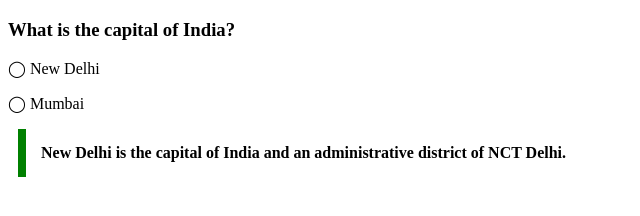
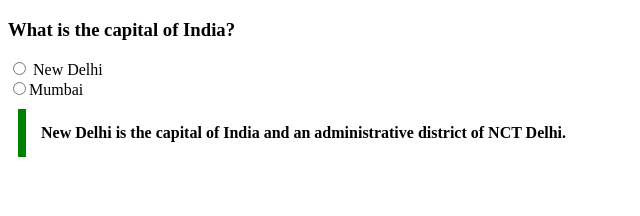
Before and after one commit to acciojob/trivia-Aniket-garad1, a website: page main.html in a window 1280 px wide. Shown: the whole page, without its empty margins (0-640 px from the left). Drawn offline with Linux system fonts and the light colour scheme.

Commit message:
created a submission

```diff
--- a/main.html
+++ b/main.html
@@ -9,10 +9,11 @@
 <body>
 	<!-- the entire body must be written by student -->
 	<h3>What is the capital of India?</h3>
-	<!-- <input type="radio" name="val"> New Delhi<br>
-	<input type="radio" name="val">Mumbai-->
-	<p>&#9711 New Delhi</p>
-	<p>&#9711 Mumbai</p>
+	 <input type="radio" name="val"> New Delhi<br>
+	<input type="radio" name="val">Mumbai
+	<!--<p>&#9711 New Delhi</p>
+	<p>&#9711 Mumbai</p>-->
+
 
 	<blockquote cite="https://en.wikipedia.org/wiki/New_Delhi ">
 		New Delhi is the capital of India and an administrative district of NCT Delhi.
```
